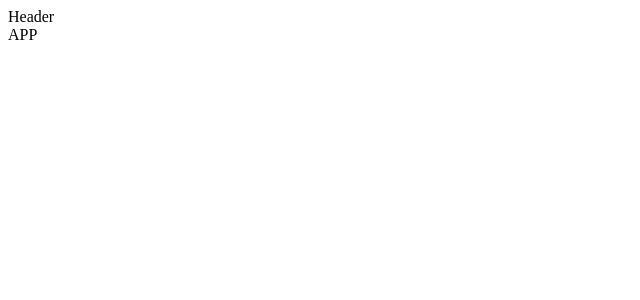
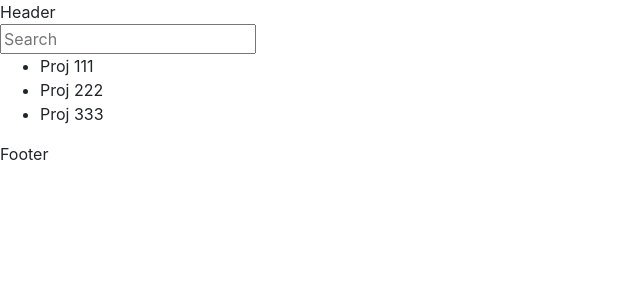
Before and after one commit to paulgreen55555/ProjectManagerUI, a React (Create React App) app: page / in a window 1280 px wide. Shown: the top 300 px of the page, without its empty margins (0-640 px from the left). Built offline with nearby package versions, Linux system fonts and the light colour scheme.

Commit message:
Add simple view for Projects, add search, get data from fake api

```diff
--- a/package.json
+++ b/package.json
@@ -1,8 +1,9 @@
 {
-  "name": "ProjectManagerUI",
+  "name": "projectmanagerui",
   "version": "0.1.0",
   "private": true,
   "dependencies": {
+    "bootstrap": "^4.1.3",
     "react": "^16.6.0",
     "react-dom": "^16.6.0",
     "react-scripts": "2.0.5"
--- a/src/components/App.js
+++ b/src/components/App.js
@@ -1,13 +1,7 @@
-import React from 'react';
-import Header from './Header.js';
+import React from 'react'
+import 'bootstrap/dist/css/bootstrap.css'
+import Page from './Page'
 
-function App(){
-    return(
-        <div>
-            <Header/>
-            <div>APP</div>
-        </div>
-    )
-}
+function App() { return (<Page/>) }
 
 export default App
--- /dev/null
+++ b/src/components/Body.js
@@ -0,0 +1,17 @@
+import React, {Component} from 'react'
+import ProjectList from '../components/Projects/ProjectList'
+
+
+class Body extends Component {
+    state = {
+        content: false
+    }
+
+    render() {
+        return(
+            <ProjectList />
+        )
+    }
+}
+
+export default Body
--- /dev/null
+++ b/src/components/Footer.js
@@ -0,0 +1,9 @@
+import React from 'react'
+
+function Footer(){
+    return(
+        <div>Footer</div>
+    )
+}
+
+export default Footer
--- a/src/components/Header.js
+++ b/src/components/Header.js
@@ -1,9 +1,9 @@
-import React from 'react';
+import React from 'react'
 
 function Header(){
     return(
         <div>Header</div>
-    );
+    )
 }
 
 export default Header
--- /dev/null
+++ b/src/components/Page.js
@@ -0,0 +1,16 @@
+import React from 'react'
+import Header from './Header'
+import Body from './Body'
+import Footer from './Footer'
+
+function Page(){
+    return(
+        <div>
+            <Header/>
+            <Body/>
+            <Footer/>
+        </div>
+    )
+}
+
+export default Page
--- /dev/null
+++ b/src/components/Projects/Project.js
@@ -0,0 +1,12 @@
+import React, {Component} from 'react'
+
+class Project extends Component {
+    render() {
+        const {project} = this.props
+        return(
+                <li>{project.description}</li>
+        )
+    }
+}
+
+export default Project
--- /dev/null
+++ b/src/components/Projects/ProjectList.js
@@ -0,0 +1,41 @@
+import React, {Component} from 'react'
+import Project from './Project'
+import Data from './ProjectsListApi'
+import Search from './ProjectSearch'
+
+class ProjectList extends Component {
+
+    constructor(props){
+        super(props);
+        this.state = { items: Data.projects, itemsFullList: Data.projects };
+        this.filterList = this.filterList.bind(this);
+
+    }
+        filterList(text){
+            if(text.length === 0){
+                return this.setState({items: this.state.itemsFullList});
+            }
+            var filteredList = this.state.items.filter(function(item){
+                return item.description.toLowerCase().search(text.toLowerCase())!== -1;
+            });
+            this.setState({items: filteredList});
+        }
+
+    render() {
+
+        return(
+            <div>
+               <Search filter={this.filterList} />
+                <ul>
+                {
+                    this.state.items.map(function(project){
+                        return <Project key={project.id} project={project} />
+                    })
+                }
+                </ul>
+            </div>
+        )
+    }
+}
+
+export default ProjectList
--- /dev/null
+++ b/src/components/Projects/ProjectSearch.js
@@ -0,0 +1,20 @@
+import React, {Component} from 'react'
+
+class ProjectSearch extends Component{
+
+    constructor(props){
+        super(props);
+        this.onTextChanged = this.onTextChanged.bind(this);
+    }
+
+    onTextChanged(e){
+        var text = e.target.value.trim();
+        this.props.filter(text);
+    }
+
+    render() {
+        return <input placeholder="Search" onChange={this.onTextChanged} />;
+    }
+}
+
+export default ProjectSearch
--- /dev/null
+++ b/src/components/Projects/ProjectsListApi.js
@@ -0,0 +1,26 @@
+export default {
+    projects :  [
+        {
+            "id": "1",
+            "startDate": "2016-06-09T15:03:23.000Z",
+            "title": "Project1",
+            "description": "Proj 111",
+
+        },
+        {
+            "id": "2",
+            "startDate": "2016-06-09T15:03:23.000Z",
+            "title": "Project2",
+            "description": "Proj 222",
+
+        },
+        {
+            "id": "3",
+            "startDate": "2016-06-09T15:03:23.000Z",
+            "title": "Project3",
+            "description": "Proj 333",
+
+        }
+    ]
+
+}
--- a/src/index.js
+++ b/src/index.js
@@ -1,5 +1,5 @@
-import React from 'react';
-import ReactDOM from 'react-dom';
-import App from './components/App.js'
+import React from 'react'
+import {render} from 'react-dom'
+import App from './components/App'
 
-ReactDOM.render(<App />, document.getElementById('root'));
+render(<App/>, document.getElementById('root'))
```
Also changed, not shown: 1 other file (tests, documents, lock files or other folders).
